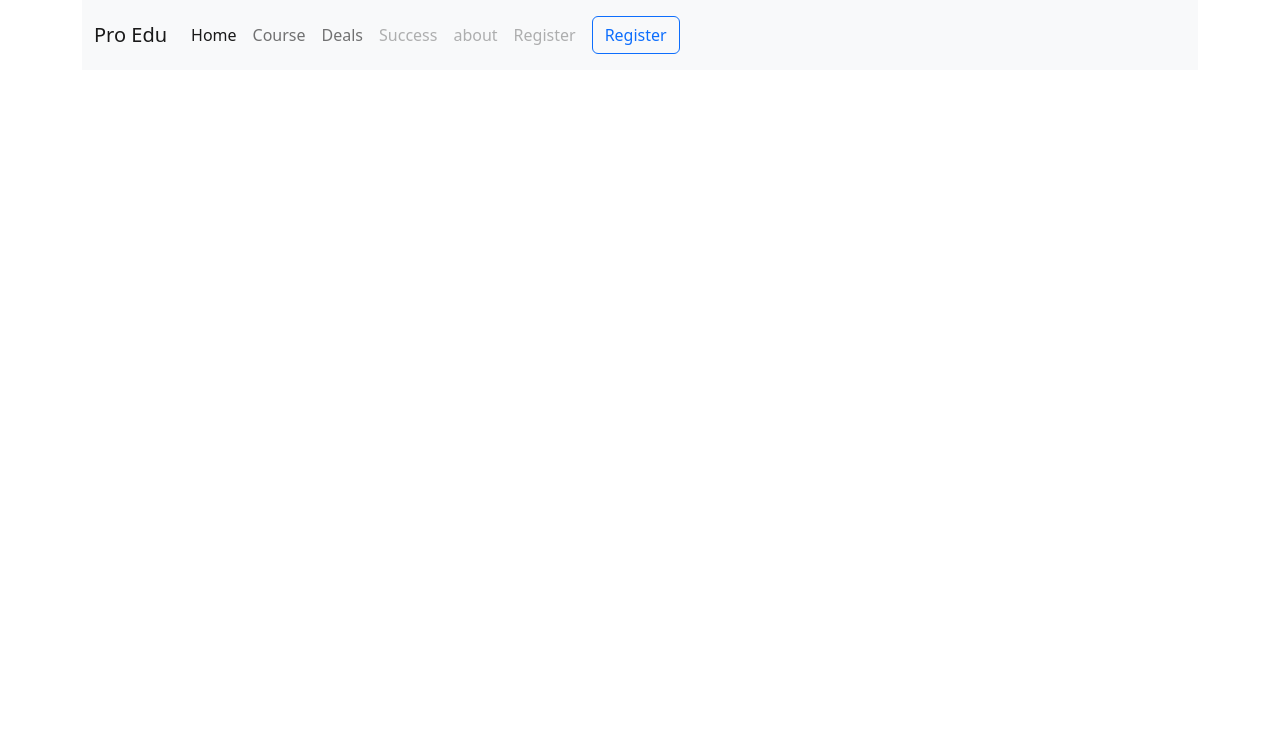
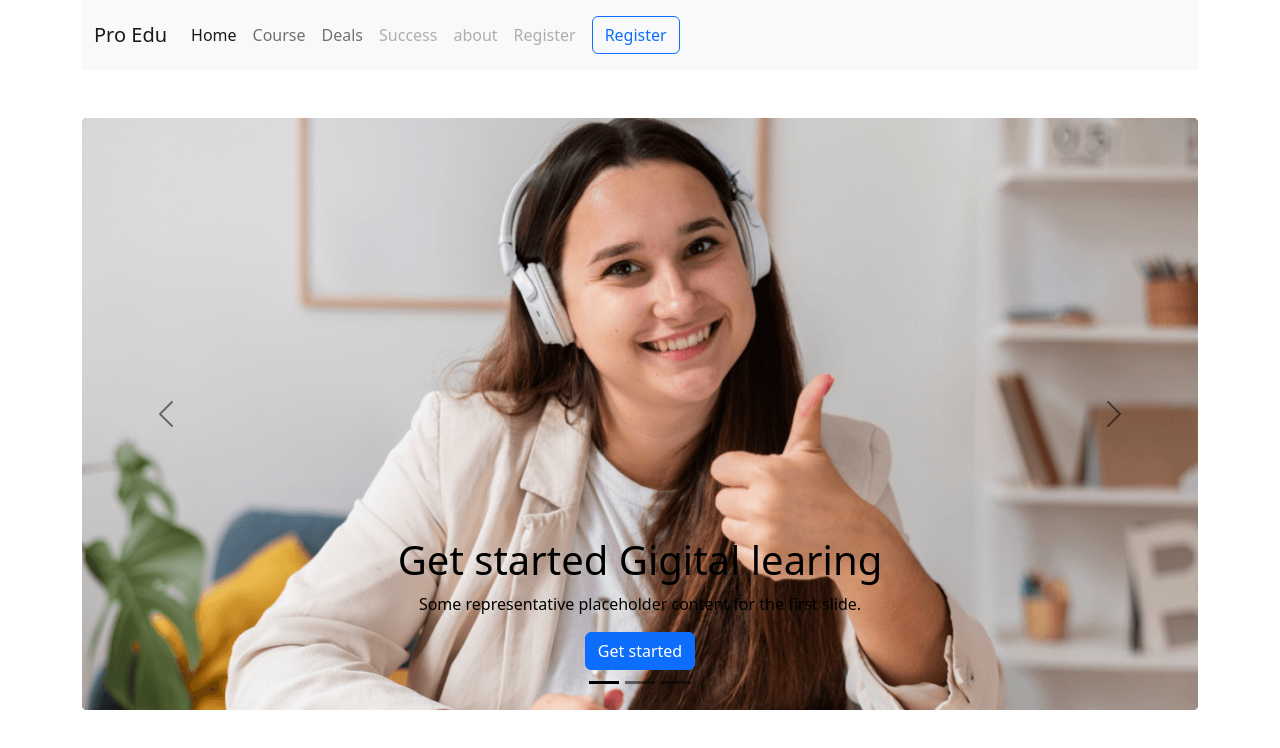
Before and after one commit to iraesha9/ASSIGNMENT, a plain HTML site: page index.html in a window 1280 px wide. Drawn offline with nearby package versions, Linux system fonts and the light colour scheme.

Commit message:
secound commit

```diff
--- a/index.html
+++ b/index.html
@@ -42,3 +42,47 @@
           </div>
         </div>
       </nav>
+      <section class="mt-5">
+        <div id="carouselExampleDark" class="carousel carousel-dark slide" data-bs-ride="carousel">
+            <div class="carousel-indicators">
+              <button type="button" data-bs-target="#carouselExampleDark" data-bs-slide-to="0" class="active" aria-current="true" aria-label="Slide 1"></button>
+              <button type="button" data-bs-target="#carouselExampleDark" data-bs-slide-to="1" aria-label="Slide 2"></button>
+              <button type="button" data-bs-target="#carouselExampleDark" data-bs-slide-to="2" aria-label="Slide 3"></button>
+            </div>
+            <div class="carousel-inner" >
+              <div class="carousel-item active" data-bs-interval="10000">
+                <img src="image/cover-1.png" class="d-block w-100"  alt="...">
+                <div class="carousel-caption d-none d-md-block">
+                  <h1>Get started Gigital learing</h1>
+                  <p>Some representative placeholder content for the first slide.</p>
+                  <button type="button" class="btn btn-primary">Get started</button>
+                </div>
+              </div>
+              <div class="carousel-item" data-bs-interval="2000">
+                <img src="image/cover-2.jpg" class="d-block w-100" alt="...">
+                <div class="carousel-caption d-none d-md-block">
+                  <h1>Get started Gigital learing</h1>
+                  <p>There are three common ways to getting started in authoring self-paced eLearning. The infographic below maps out the different approaches</p>
+                  <button type="button" class="btn btn-primary">Get started</button>
+                </div>
+              </div>
+              <div class="carousel-item">
+                <img src="image/cover-3.jpg" class="d-block w-100" alt="...">
+                <div class="carousel-caption d-none d-md-block">
+                  <h1>Get started Gigital learing</h1>
+                  <p>There are three common ways to getting started in authoring self-paced eLearning. The infographic below maps out the different approaches</p>
+                  <button type="button" class="btn btn-primary">Get started</button>
+                </div>
+              </div>
+            </div>
+            <button class="carousel-control-prev" type="button" data-bs-target="#carouselExampleDark" data-bs-slide="prev">
+              <span class="carousel-control-prev-icon" aria-hidden="true"></span>
+              <span class="visually-hidden">Previous</span>
+            </button>
+            <button class="carousel-control-next" type="button" data-bs-target="#carouselExampleDark" data-bs-slide="next">
+              <span class="carousel-control-next-icon" aria-hidden="true"></span>
+              <span class="visually-hidden">Next</span>
+            </button>
+          </div>
+      </section>
+     </header>
```
